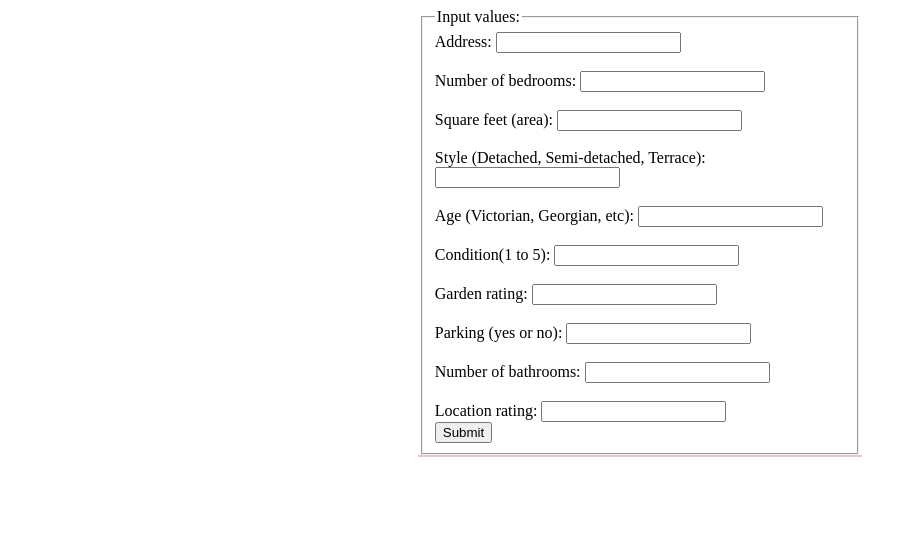
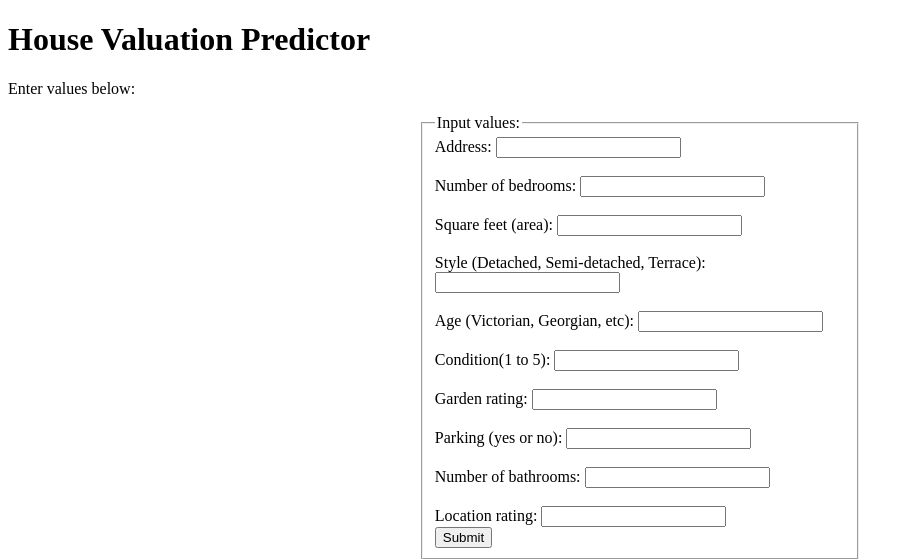
Before and after one commit to JKaleteGit/valuation-app, a Flask app: page / in a window 1280 px wide. Shown: the top 559 px of the page, without its empty margins (0-917 px from the left). Run offline with Flask 2, Linux system fonts and the light colour scheme.

Commit message:
css stuff

```diff
--- a/templates/main.html
+++ b/templates/main.html
@@ -11,6 +11,11 @@ form {
     border: 1px solid rgb(224, 203, 203);
 }
 </style>
+
+<div class="jumbotron text-center">
+    <h1>House Valuation Predictor</h1>
+    <p>Enter values below:</p>
+</div>
 
 <head>
     <title>House Valuation Predicto</title>
```
